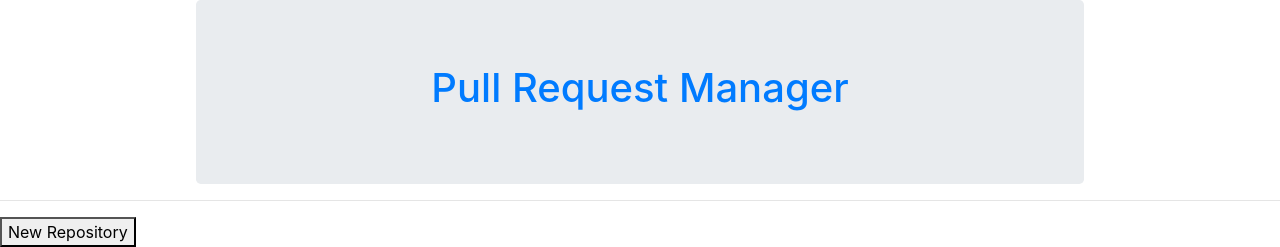
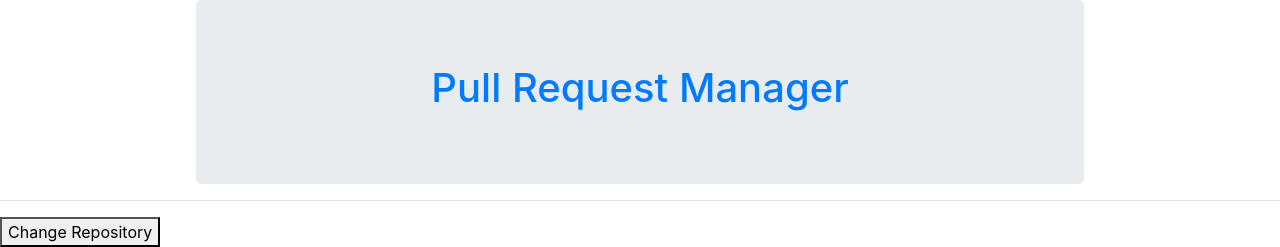
Before and after one commit to kmn5409/INFO_2602_Project, a Flask app: page /api/pull_requests in a window 1280 px wide. Shown: the top 247 px of the page. Run offline with Flask 2, Linux system fonts and the light colour scheme; data comes from the database, SQL or seed files in the repository; data that the repository does not hold is empty; some libraries are stand-ins or nearby versions.

Commit message:
Add files via upload

```diff
--- a/templates/request.html
+++ b/templates/request.html
@@ -3,7 +3,7 @@
 {% block content %}
     <div class="row">
         <div class="col">
-        <button onclick="location.href='/api/get_repos'">New Repository</button>
+        <button onclick="location.href='/api/get_repos'">Change Repository</button>
             <table class="table table-striped table-hover">
                 <thead class="thead-dark">
                     <tr>
```
Also changed, not shown: templates/comments.html (line endings or trailing spaces), templates/review.html (line endings or trailing spaces).
